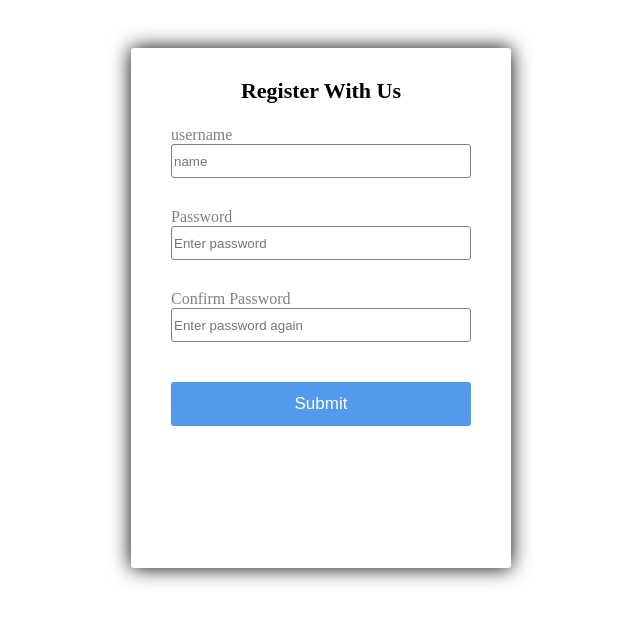
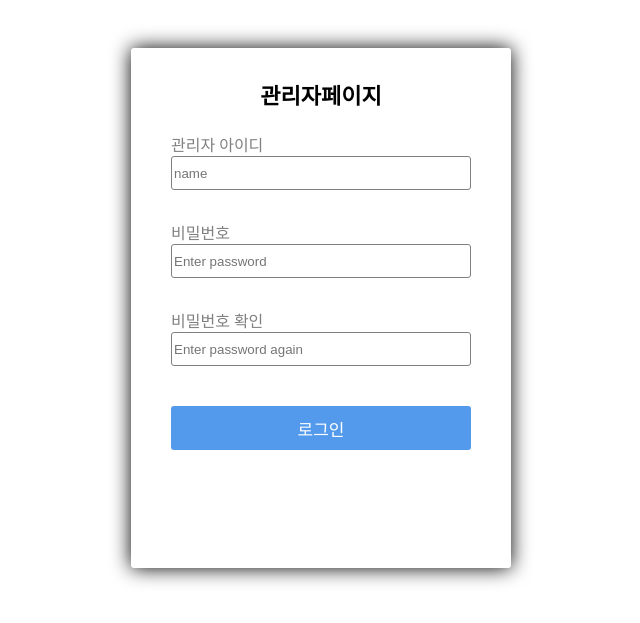
Before and after one commit to HS-Smartup/Shelf-life-management-Recipe-recommendation, a Python web app: template backend/src/main/resources/templates/post/login.html in a window 1280 px wide. Shown: the top 623 px of the page, without its empty margins (319-959 px from the left). Run offline with Jinja, Linux system fonts and the light colour scheme; the template is opened without the code that fills it, so the values that code supplies are empty.

Commit message:
Login html,css

```diff
--- a/backend/src/main/resources/templates/post/login.html
+++ b/backend/src/main/resources/templates/post/login.html
@@ -5,20 +5,20 @@
     <meta name="viewport" content="width=device-width, initial-scale=1.0">
     <title>로그인 페이지</title>
     <link rel="stylesheet" href="../../static/css/Login.css" type="text/css" media="all" />
-    <script src="./login.js" type="text/javascript"></script>
+    <script src="" type="text/javascript"></script>
 </head>
 <body>
 <div id="container" class="main_container">
     <div style="padding: 20px;"></div>
     <div class="login_container">
         <div class="form_container">
-            <form name="login_form" action="/cookie" method="get">
+            <form name="login_form" action="" method="get">
                 <div class="form_title_div">
-                    <p class="form_title_p">Register With Us</p>
+                    <p class="form_title_p">관리자페이지</p>
                 </div>
                 <div>
                     <div>
-                        <a class="form_item_name">username</a>
+                        <a class="form_item_name">관리자 아이디</a>
                     </div>
                     <div>
                         <input type="text" name="username" placeholder="name" class="form_input"/>
@@ -30,7 +30,7 @@
 
                 <div>
                     <div>
-                        <a class="form_item_name">Password</a>
+                        <a class="form_item_name">비밀번호</a>
                     </div>
                     <div>
                         <input type="password" name="password" placeholder="Enter password" class="form_input" />
@@ -41,7 +41,7 @@
                 </div>
                 <div>
                     <div>
-                        <a class="form_item_name">Confirm Password</a>
+                        <a class="form_item_name">비밀번호 확인</a>
                     </div>
                     <div>
                         <input type="password" name="password2" onfocus="" placeholder="Enter password again" class="form_input" />
@@ -52,7 +52,7 @@
                 </div>
                 <div style="height: 10px;"></div>
                 <div>
-                    <button type="button" class="form_submit_button" onclick="login()">Submit</button>
+                    <button type="button" class="form_submit_button" onclick="login()">로그인</button>
                 </div>
             </form>
         </div>
```
